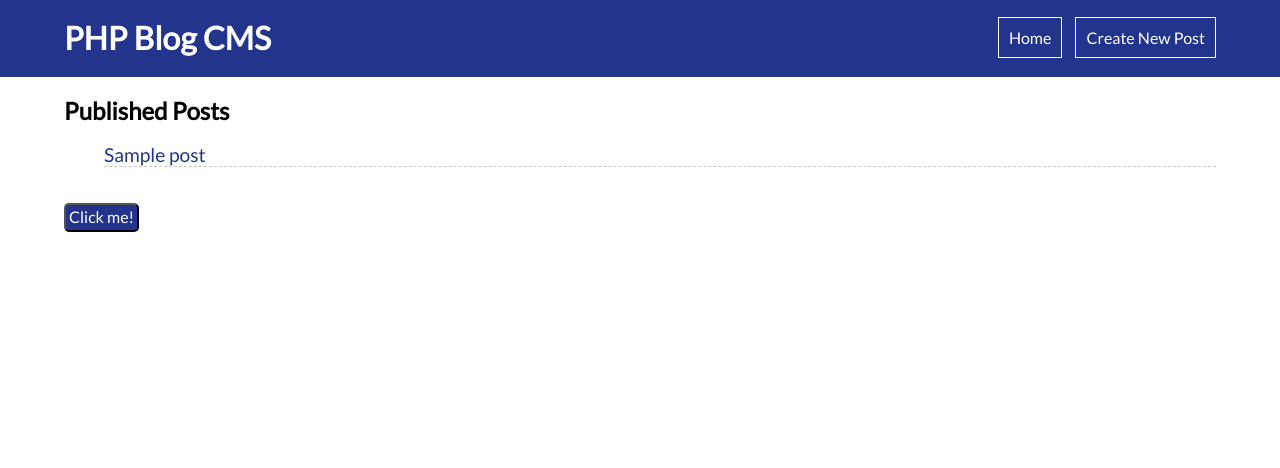
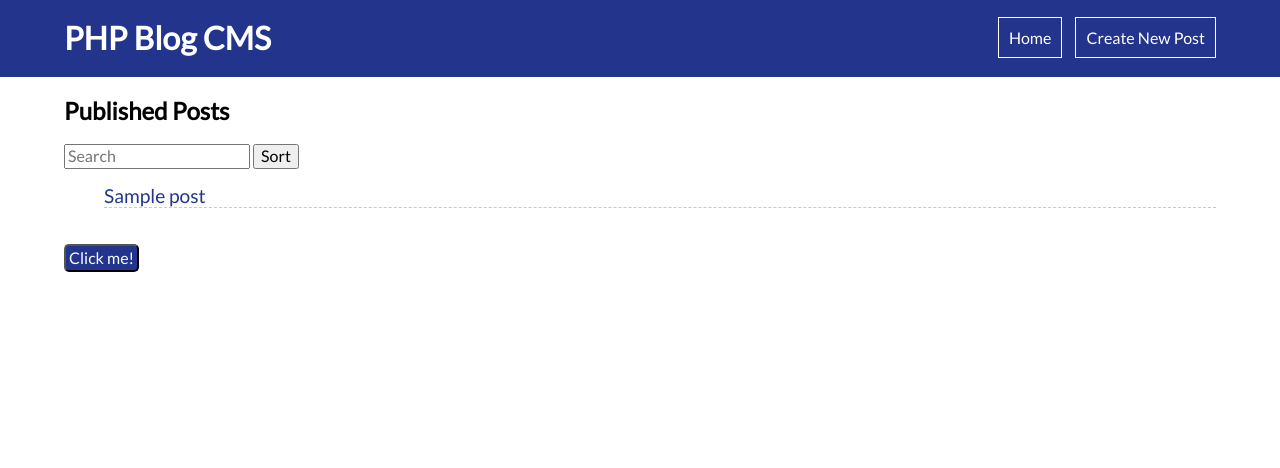
Before and after one commit to SavannaWilliams/blog-cms, a PHP site: page / in a window 1280 px wide. Shown: the top 468 px of the page. Run offline with PHP 8.4, Linux system fonts and the light colour scheme; tables that the repository leaves empty or names only in its code hold one stand-in row (values such as "Sample post"); some libraries are stand-ins or nearby versions.

Commit message:
Add list.js sorting functionality to homepage.

```diff
--- a/head.php
+++ b/head.php
@@ -2,7 +2,11 @@
     <meta charset="UTF-8">
     <meta name="viewport" content="width=device-width, initial-scale=1.0">
     <title>PHP Blog CMS</title>
+    <!-- JQuery -->
     <script src="https://code.jquery.com/jquery-3.5.1.min.js" integrity="sha256-9/aliU8dGd2tb6OSsuzixeV4y/faTqgFtohetphbbj0=" crossorigin="anonymous"></script>
+    <!-- List.js -->
+    <script src="//cdnjs.cloudflare.com/ajax/libs/list.js/1.5.0/list.min.js"></script>
+    <!-- My scripts -->
     <script src="js/script.js"></script>
     <link href="https://fonts.googleapis.com/css2?family=Lato:ital@0;1&display=swap" rel="stylesheet">
     <link rel="stylesheet" href="css/normalize.css">
--- a/index.php
+++ b/index.php
@@ -27,15 +27,22 @@
         ?>
 
         <h2>Published Posts</h2>
-        <ul class="post-list">
-            <?php
-                $postTitles = getPostTitlesFromDatabase();
 
-                foreach($postTitles as $postTitle) {
-                    echo "<li><a href='post.php?title=" . $postTitle . "'>" . $postTitle . "</a></li>";
-                }
-            ?>
-        </ul>
+        <div id="sortable-blog-list">
+            <input class="search" placeholder="Search" />
+            <button class="sort" data-sort="title">Sort</button>
+            <ul class="list post-list">
+                <?php
+                    $postTitles = getPostTitlesFromDatabase();
+                    foreach($postTitles as $postTitle) {
+                        echo "<li><a href='post.php?title=" . $postTitle
+
+                            . "' class='title'>" . $postTitle . "</a></li>";
+                    }
+                ?>
+            </ul>
+        </div>
+
         <!-- Button needs onclick="showAlert()" for JavaScript code. Not required for JQuery. -->
         <button id="alert-button">Click me!</button>
     </main>
--- a/js/script.js
+++ b/js/script.js
@@ -11,3 +11,10 @@ $(document).ready(function() {
         alert("Hi there!");
     })
 })
+
+// Call list library
+var options = {
+    valueNames: [ 'title' ]
+};
+
+new List('sortable-blog-list', options);
```
